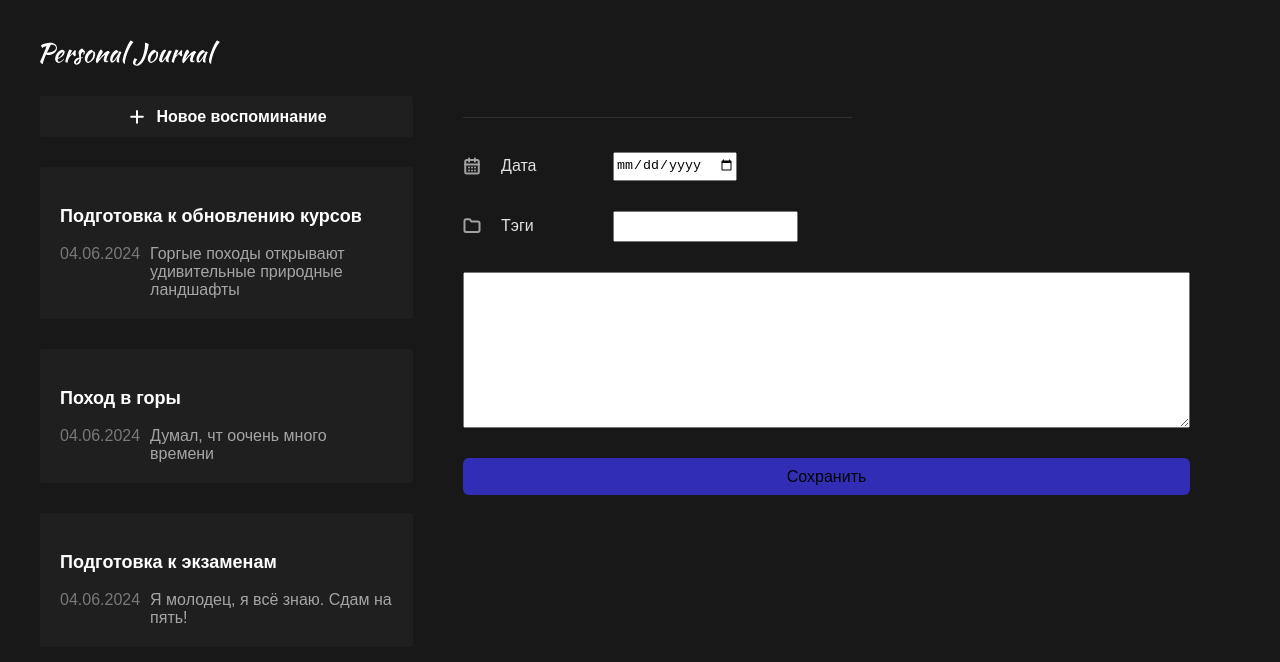
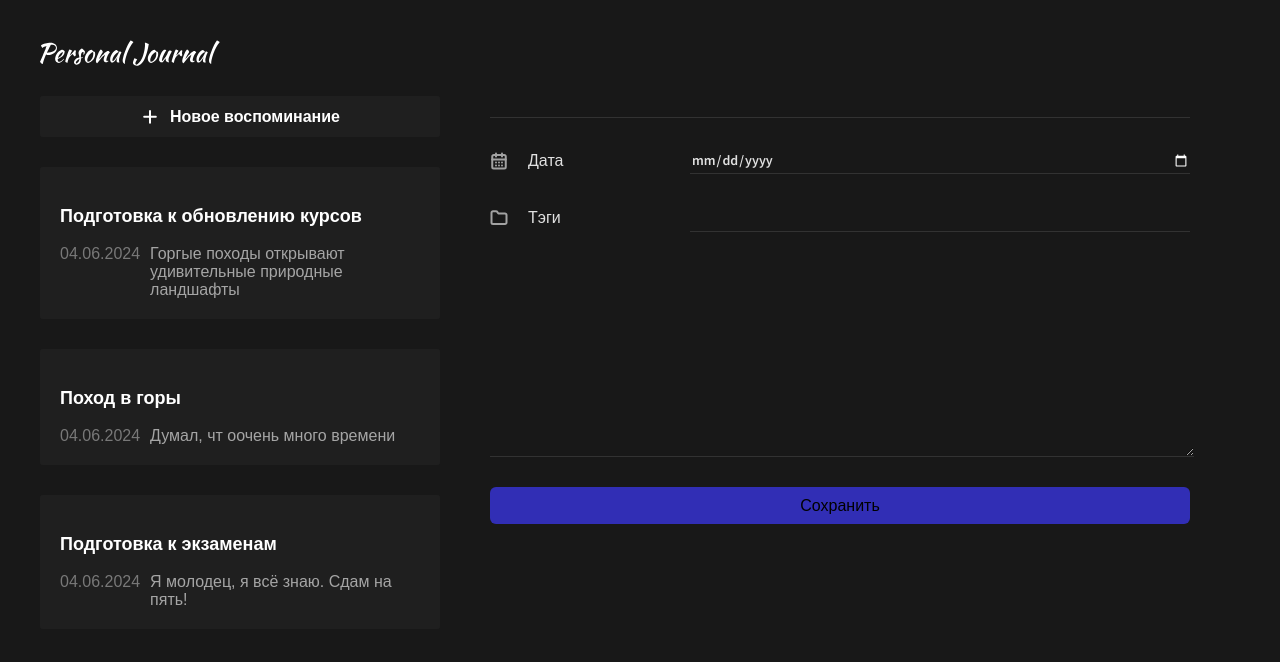
Before and after one commit to MrSallivan/purple-diary, a React (Vite) app in the folder myDiaryOnReact/: page / in a window 1280 px wide. Shown: the top 662 px of the page. Built offline with nearby package versions, Linux system fonts and the light colour scheme.

Commit message:
end45(styles)

```diff
--- a/myDiaryOnReact/src/components/JournalForm/JournalForm.jsx
+++ b/myDiaryOnReact/src/components/JournalForm/JournalForm.jsx
@@ -40,7 +40,7 @@ const JournalForm = ({ addItem }) => {
   }
   return (
     <form className={styles["journal-form"]} onSubmit={addJournalItem}>
-      <div>
+      <div className={cn(styles["form-row"])}>
         <input
           type="text"
           name="title"
@@ -59,17 +59,25 @@ const JournalForm = ({ addItem }) => {
           type="date"
           name="date"
           id="date"
-          className={cn({ [styles.invalid]: !formValideState.date })}
+          className={cn(styles["input"], {
+            [styles.invalid]: !formValideState.date
+          })}
         />
       </div>
 
       <div className={cn(styles["form-row"])}>
-        <label htmlFor="ефпы" className={cn(styles["form-label"])}>
+        <label htmlFor="tags" className={cn(styles["form-label"])}>
           <img src="./folder.svg" alt="calendar icon" />
           <span>Тэги</span>
         </label>
-        <input type="text" name="tag" id="tags" />
+        <input
+          type="text"
+          name="tag"
+          id="tags"
+          className={cn(styles["input"])}
+        />
       </div>
+
       <textarea
         name="text"
         id=""
--- a/myDiaryOnReact/src/components/JournalForm/JournalForm.module.css
+++ b/myDiaryOnReact/src/components/JournalForm/JournalForm.module.css
@@ -3,28 +3,37 @@
 	flex-direction: column;
 	gap: 30px;
 }
-.invalid {
-	border: 1px solid red;
-	background: rgb(68, 6, 6);
-}
 
 .input-title {
-	color: white;
 	border: none;
-	border-bottom: 1px solid #323232;
 	background: none;
 	font-size: 32px;
+	font-weight: 600;
 	font-style: normal;
-	font-weight: 600;
 	line-height: normal;
 	font-family: "Source Sans 3", sans-serif;
+	border-bottom: 1px solid #323232;
+	border-radius: 0;
+	width: 100%;
 }
-
+input,
+textarea {
+	color: inherit;
+	border: none;
+	background: none;
+	font-size: 14px;
+	font-weight: 600;
+	font-style: normal;
+	line-height: normal;
+	font-family: "Source Sans 3", sans-serif;
+	border-bottom: 1px solid #323232;
+	width: 100%;
+}
 input {
 	height: 25px;
 }
 .form-label {
-	min-width: 100px;
+	min-width: 150px;
 	display: flex;
 	align-items: center;
 	gap: 20px;
@@ -34,3 +43,10 @@ input {
 	align-items: center;
 	gap: 50px;
 }
+::-webkit-calendar-picker-indicator {
+	filter: invert(1);
+}
+.invalid {
+	border: 1px solid red;
+	background: rgb(68, 6, 6);
+}
--- a/myDiaryOnReact/src/layouts/LeftPanel/LeftPanel.css
+++ b/myDiaryOnReact/src/layouts/LeftPanel/LeftPanel.css
@@ -1,4 +1,5 @@
 .left-panel{
+	min-width: 400px;
 	display: flex;
 	flex-direction: column;
 	gap: 30px;
```
Also changed, not shown: 1 other file (tests, documents, lock files or other folders).
